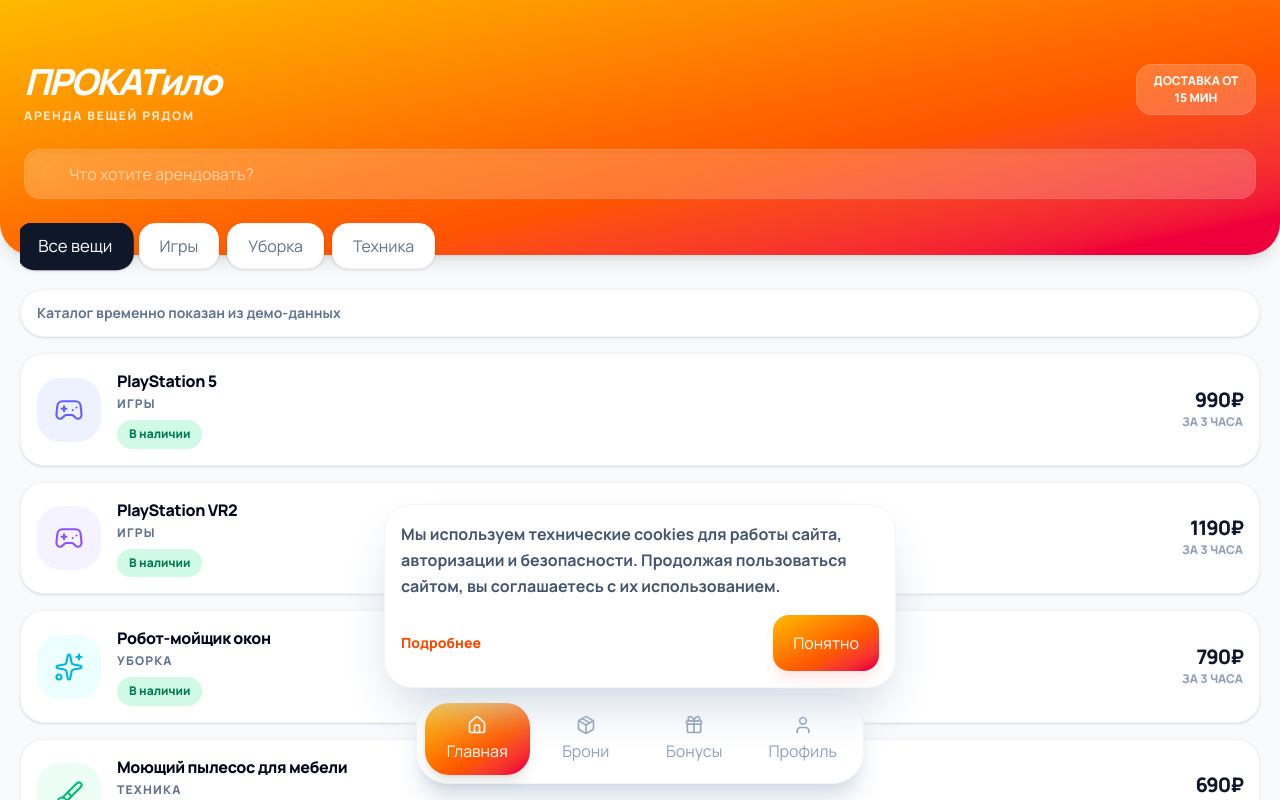
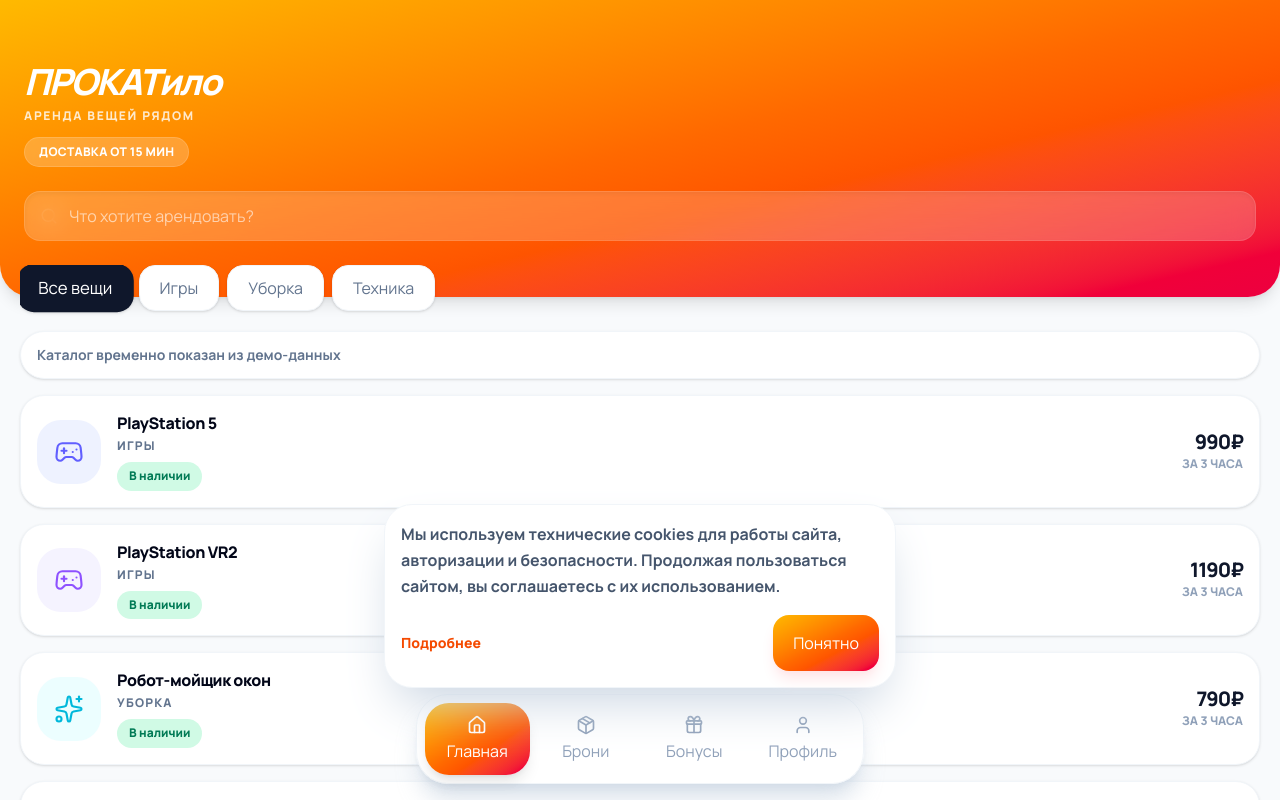
Before and after one commit to Hugging0/prokatilo, a Next.js app in the folder frontend/: page / in a window 1280 px wide. Shown: the top 800 px of the page. Built offline with nearby package versions, Linux system fonts and the light colour scheme; no server answers.

Commit message:
fix: keep delivery badge below home logo

```diff
--- a/frontend/src/components/features/catalog/HomeView.tsx
+++ b/frontend/src/components/features/catalog/HomeView.tsx
@@ -37,7 +37,7 @@ export function HomeView({
       <section
         className={`relative z-30 w-full ${BRAND_GRADIENT} rounded-b-[2rem] px-6 pt-16 pb-14 text-white shadow-lg`}
       >
-        <div className="mb-6 flex items-start justify-between gap-4">
+        <div className="mb-6 flex flex-col items-start gap-3">
           <div className="min-w-0">
             <h1
               className={`text-4xl ${BRAND_LOGO_CLASS} leading-none`}
@@ -49,7 +49,7 @@ export function HomeView({
             </p>
           </div>
 
-          <div className="max-w-[7.5rem] shrink-0 rounded-2xl border border-white/15 bg-white/20 px-3 py-2 text-center text-xs font-black uppercase leading-snug backdrop-blur-sm">
+          <div className="inline-flex max-w-full items-center rounded-2xl border border-white/15 bg-white/20 px-3.5 py-2 text-xs font-black uppercase leading-none tracking-wide backdrop-blur-sm">
             {UI_COPY.home.serviceBadge}
           </div>
         </div>
```
